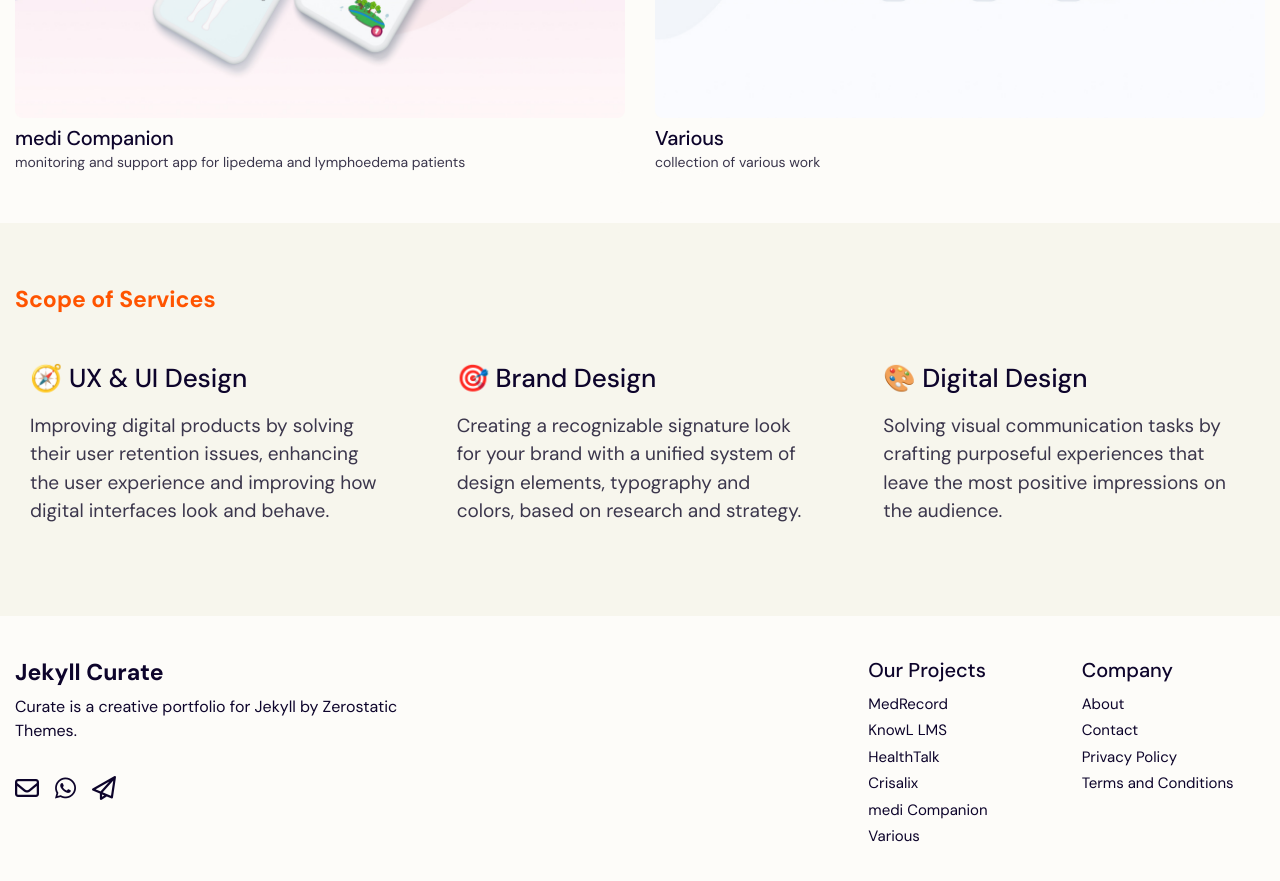
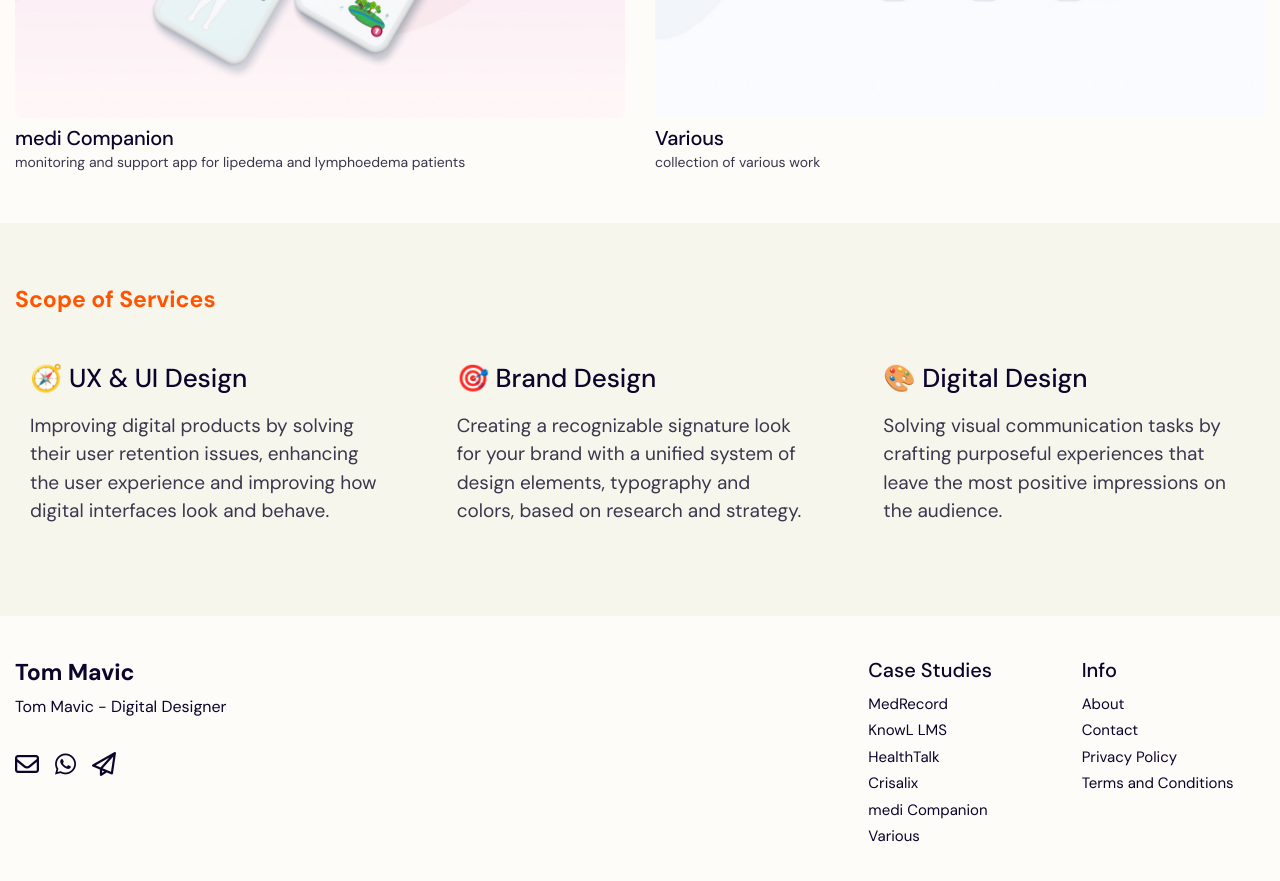
Before and after one commit to tmuxweb/84bull, a Jekyll site: the page built from pages/home.md, in a window 1280 px wide and 900 px high, scrolled down 1617 px. Shown: the top 881 px of the window. Built offline with Jekyll 4.4.1, drawn with Linux system fonts in a browser that asks for light colours.

Commit message:
first fix

```diff
--- a/_config.yml
+++ b/_config.yml
@@ -67,7 +67,7 @@ exclude:
 # -------------------
 # Theme Config
 # --------------------
-title: "Jekyll Curate"
+title: "Tom Mavic"
 category_dir: category
 
 colors:
@@ -107,7 +107,7 @@ fonts:
   logo: "'DM Sans'"
 
 logo:
-  logo_text: "Jekyll Curate"
+  logo_text: "Tom Mavic"
   logo_image: assets/images/logo/logo.png
   logo_image_mobile: assets/images/logo/logo-mobile.png
   logo_image_invert: assets/images/logo/logo-invert.png
@@ -170,19 +170,19 @@ menu:
 
 footer:
   enable_footer: true # show/hide the entire footer
-  footer_title: "Jekyll Curate"
-  footer_description: "Curate is a creative portfolio for Jekyll by Zerostatic Themes."
+  footer_title: "Tom Mavic"
+  footer_description: "Tom Mavic - Digital Designer"
   enable_social_media_icons: true
   enable_contact_details: false
   enable_menu_footer_primary: true
   enable_menu_footer_secondary: true
   enable_menu_footer_tertiary: false
-  footer_primary_menu_title: "Our Projects"
-  footer_secondary_menu_title: "Company"
+  footer_primary_menu_title: "Case Studies"
+  footer_secondary_menu_title: "Info"
   footer_tertiary_menu_title: "Other"
 
 bottom:
   enable_bottom: false # show/hide the entire bottom (below the footer)
   enable_bottom_menu: false # if enabled, the bottom menu can be edited in `_data/menu.yml`
-  copyright_text: "© 2021 Zerostatic Themes"
+  copyright_text: "© 2024 Tom Mavic"
   show_rss_icon: true
--- a/_data/authors.yml
+++ b/_data/authors.yml
@@ -1,6 +1,6 @@
 tom_mavic:
-  title: "Tom Mavrovic"
-  name: "Tom Mavrovic"
+  title: "Tom Mavic"
+  name: "Tom Mavic"
   job: "Digital Designer"
   image: "assets/images/team/mavic.jpg"
   bio: "If I can't figure it out, I figure it out."
--- a/_data/contact.yml
+++ b/_data/contact.yml
@@ -1,6 +1,6 @@
 phone: "https://wa.me/qr/DCFIKLYTI5NQI1"
 fax: false
-email: "tomislav.mavrovic@gmail.com"
+email: "tomxmavic@gmail.com"
 address: "Rijeka, Croatia"
 map_link: "https://maps.app.goo.gl/QPEnkF22XCFDKf3G7"
 show_map_link: true
--- a/_data/social.json
+++ b/_data/social.json
@@ -2,7 +2,7 @@
   {
     "title": "Email",
     "fa_icon": "fa-regular fa-envelope",
-    "url": "mailto:tomislav.mavrovic@gmail.com"
+    "url": "mailto:tomxmavic@gmail.com"
   },
   {
     "title": "Whatsapp",
```
Also changed, not shown: 1 other file.
